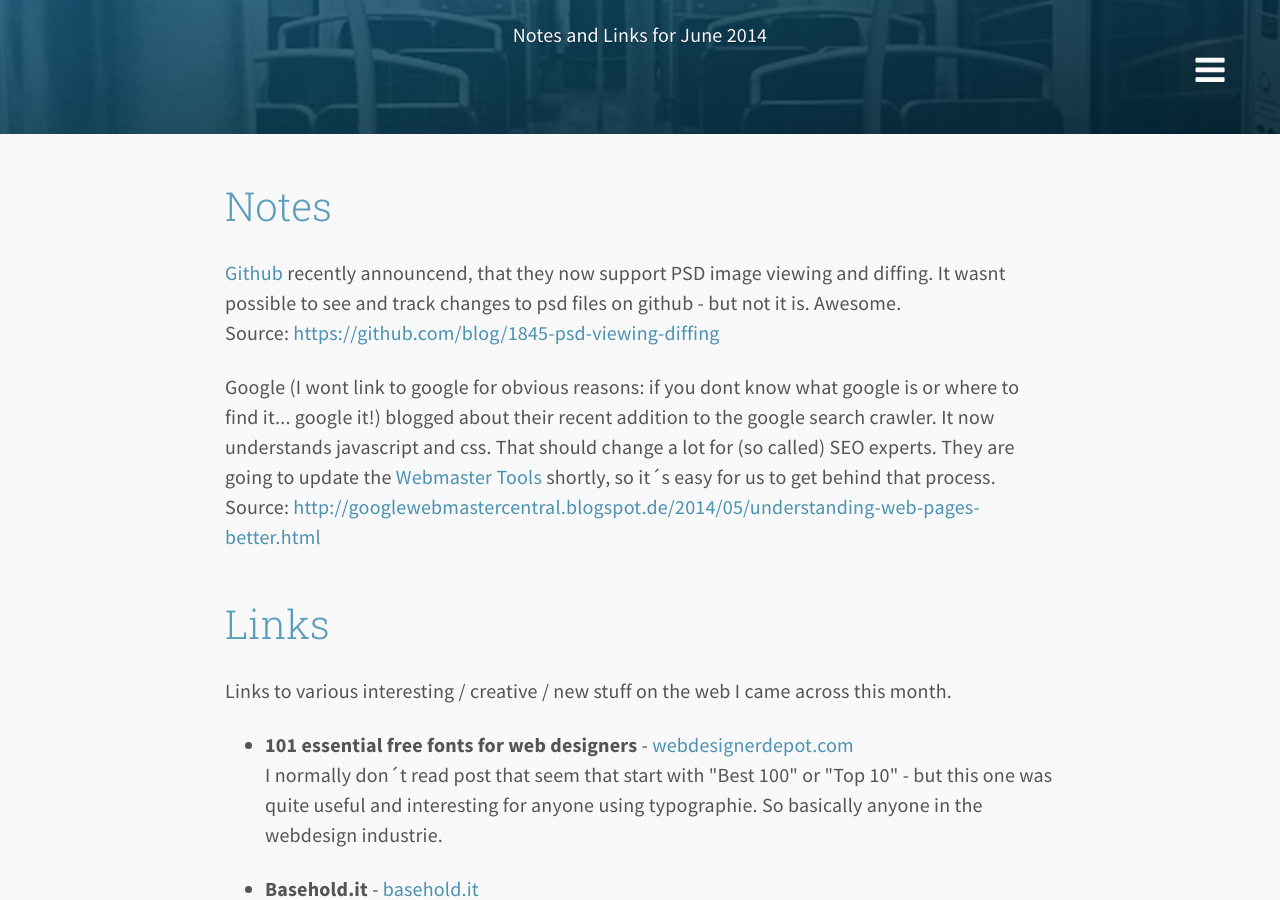
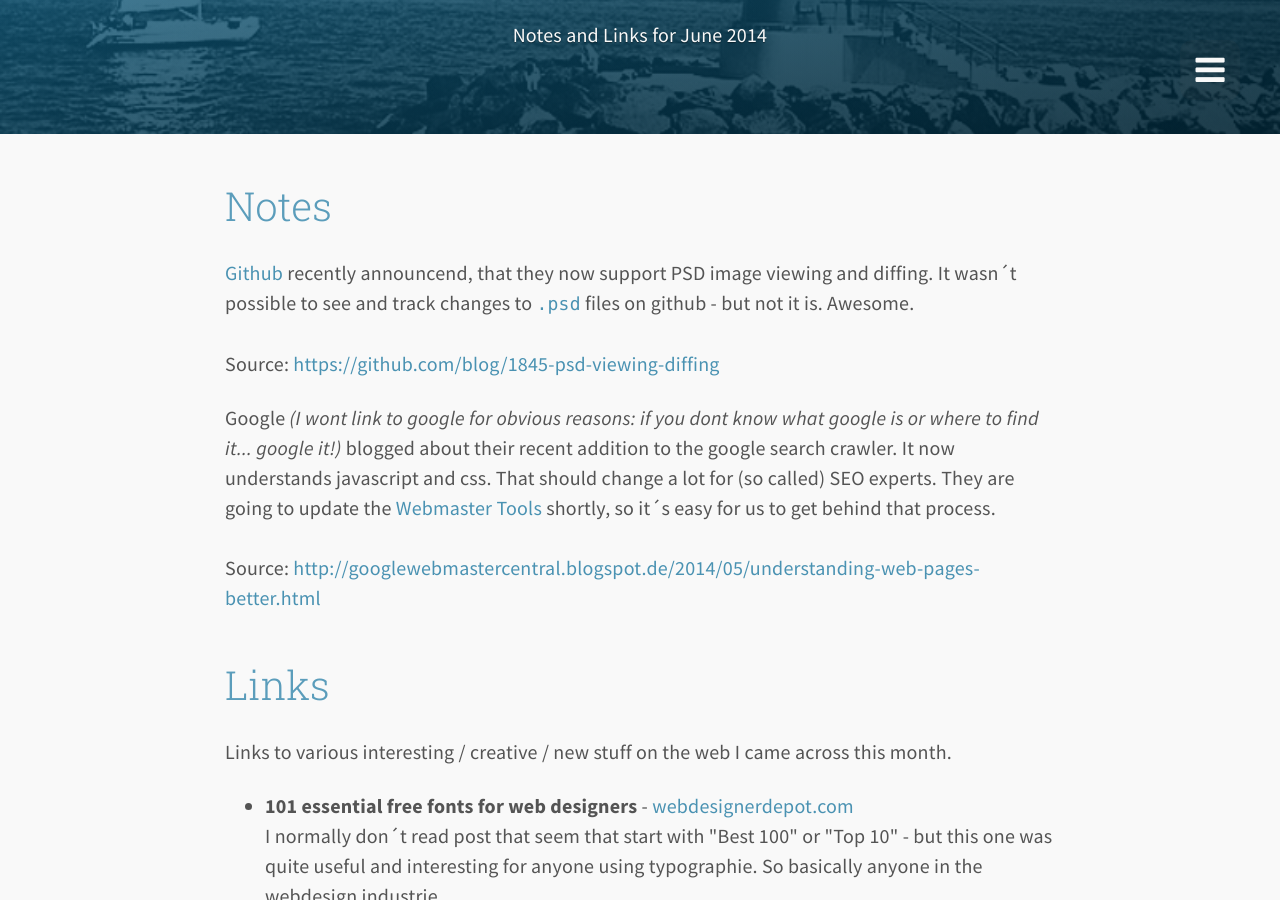
Before and after one commit to l4ci/l4ci.github.io, a Jekyll site: the page built from _posts/2014-06-12-links-and-notes-june.html, in a window 1280 px wide and 900 px high, scrolled down 383 px. Built offline with Jekyll 4.4.1, drawn with Linux system fonts in a browser that asks for light colours; nearby versions of some CDN libraries; Markdown is read by kramdown in place of the engine named in the settings.

Commit message:
typos and image update

```diff
--- a/_posts/2014-06-12-links-and-notes-june.html
+++ b/_posts/2014-06-12-links-and-notes-june.html
@@ -4,21 +4,21 @@ layout:    post
 published: true
 tags:      blog
 excerpt:   Notes and Links for June 2014
-cover:     cover_nl_march_2014.jpg
+cover:     cover_nl_june_2014.jpg
 ---
 <div class="outer">
   <section class="container padding--m--bottom">
     <div class="col-75">
       <h2>Notes</h2>
       <p>
-        <a href="https://github.com">Github</a> recently announcend, that they now support PSD image viewing and diffing. It wasnt possible to see and track changes to psd files on github - but not it is. Awesome.
-
+        <a href="https://github.com">Github</a> recently announcend, that they now support PSD image viewing and diffing. It wasn´t possible to see and track changes to <code>.psd</code> files on github - but not it is. Awesome.
+        <br>
         <br>Source: <a href="https://github.com/blog/1845-psd-viewing-diffing">https://github.com/blog/1845-psd-viewing-diffing</a>
       </p>
 
       <p>
-        Google (I wont link to google for obvious reasons: if you dont know what google is or where to find it... google it!) blogged about their recent addition to the google search crawler. It now understands javascript and css. That should change a lot for (so called) SEO experts. They are going to update the <a href="https://www.google.com/webmasters/tools/home?pli=1">Webmaster Tools</a> shortly, so it´s easy for us to get behind that process.
-
+        Google <em>(I wont link to google for obvious reasons: if you dont know what google is or where to find it... google it!)</em> blogged about their recent addition to the google search crawler. It now understands javascript and css. That should change a lot for (so called) SEO experts. They are going to update the <a href="https://www.google.com/webmasters/tools/home?pli=1">Webmaster Tools</a> shortly, so it´s easy for us to get behind that process.
+        <br>
         <br>Source: <a href="http://googlewebmastercentral.blogspot.de/2014/05/understanding-web-pages-better.html">http://googlewebmastercentral.blogspot.de/2014/05/understanding-web-pages-better.html</a>
       </p>
 
```
Also changed, not shown: assets/img/cover/cover_nl_june_2014.jpg (added).
